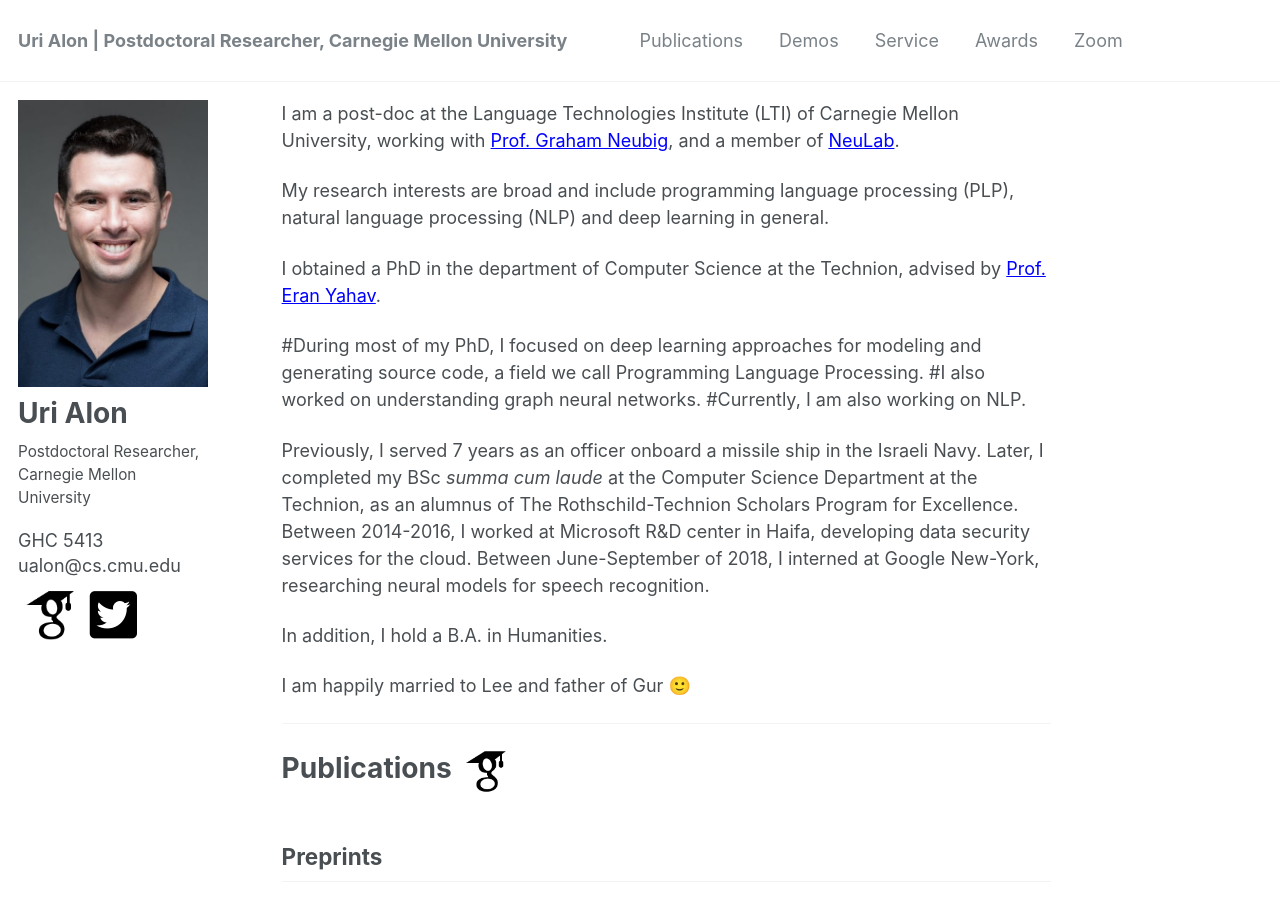
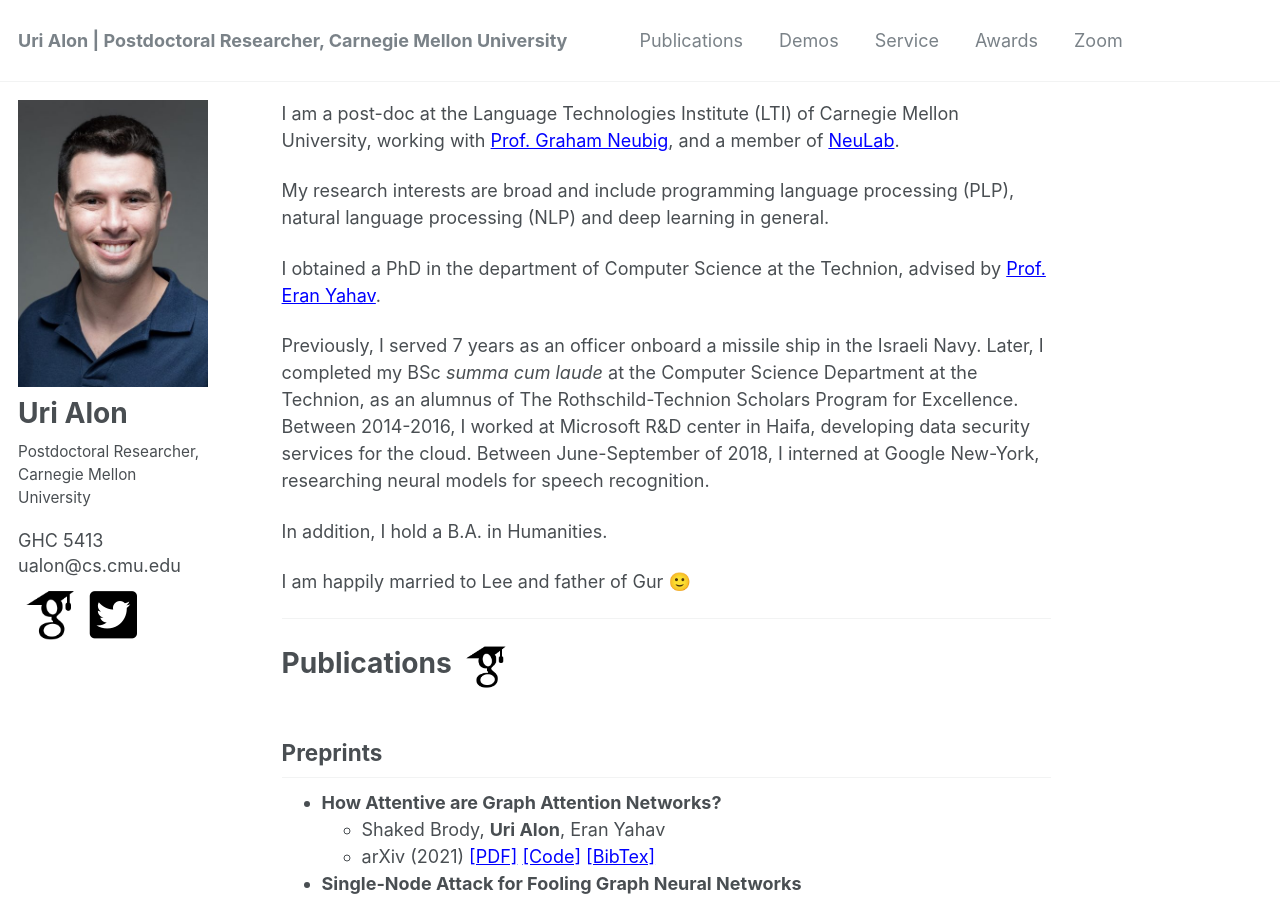
Before and after one commit to urialon/urialon.github.io, a Jekyll site: the page built from _pages/about.md, in a window 1280 px wide and 900 px high. Built offline with Jekyll 4.4.1, drawn with Linux system fonts in a browser that asks for light colours.

Commit message:
Update about

```diff
--- a/_pages/about.md
+++ b/_pages/about.md
@@ -52,11 +52,6 @@ I am a post-doc at the Language Technologies Institute (LTI) of Carnegie Mellon
 My research interests are broad and include programming language processing (PLP), natural language processing (NLP) and deep learning in general.
 
 I obtained a PhD in the department of Computer Science at the Technion, advised by [Prof. Eran Yahav](https://www.cs.technion.ac.il/~yahave/){:target="_blank"}.
-
-#During most of my PhD, I focused on deep learning approaches for modeling and generating source code, a field we call Programming Language Processing.
-#I also worked on understanding graph neural networks.
-#Currently, I am also working on NLP.
-
 
 Previously, I served 7 years as an officer onboard a missile ship in the Israeli Navy.
 Later, I completed my BSc _summa cum laude_ at the Computer Science Department at the Technion, as an alumnus of The Rothschild-Technion Scholars Program for Excellence.
```
